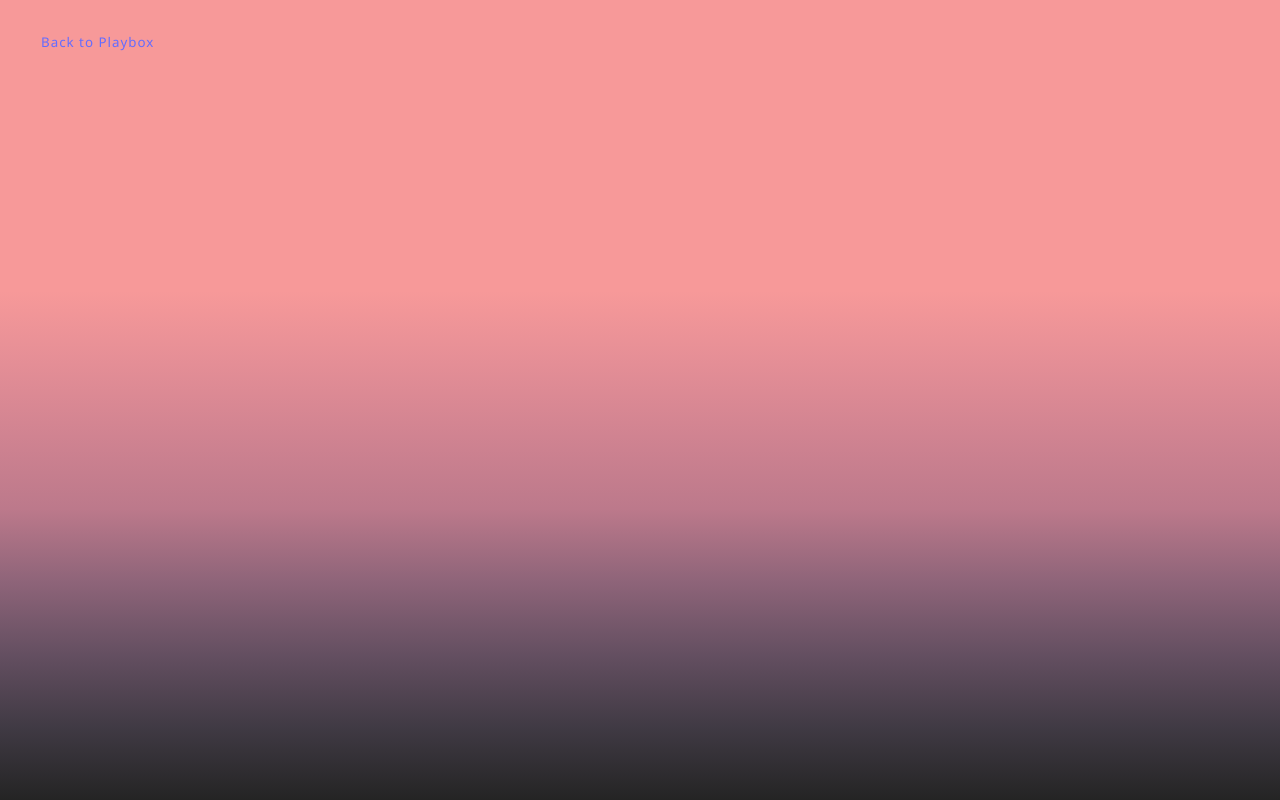
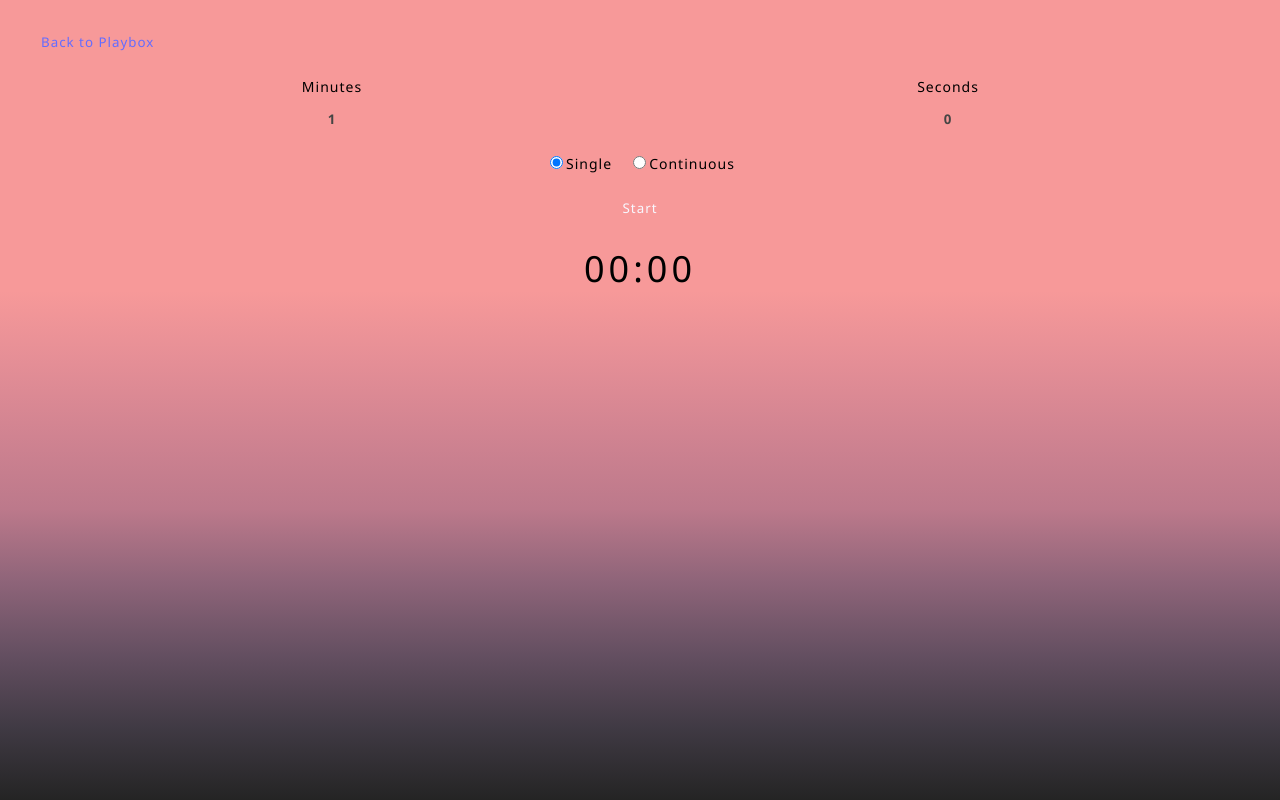
Before and after one commit to klnyc/Ball-Drop, a React (Vite) app: page /#/timer in a window 1280 px wide. Built offline with nearby package versions, Linux system fonts and the light colour scheme.

Commit message:
Add Timer logic

```diff
--- a/src/Timer/Timer.css
+++ b/src/Timer/Timer.css
@@ -1,3 +1,39 @@
 .timer-container {
   padding: 24px;
 }
+
+.timer-selectors {
+  display: flex;
+  flex-direction: row;
+  padding: 16px 0;
+}
+
+.timer-selector {
+  flex: 1;
+}
+
+.timer-selector-label {
+  text-align: center;
+  padding-bottom: 4px;
+}
+
+.timer-selector-start-button {
+  text-align: center;
+}
+
+.timer-selector-radio-group {
+  display: flex;
+  flex-direction: row;
+  justify-content: center;
+  gap: 16px;
+}
+
+.timer-selector-start-button {
+  padding: 16px 0;
+}
+
+.timer-display {
+  text-align: center;
+  font-size: 36px;
+  letter-spacing: 4px;
+}
--- a/src/Timer/components/Timer.tsx
+++ b/src/Timer/components/Timer.tsx
@@ -1,16 +1,94 @@
+import {
+  useEffect,
+  useState,
+  useMemo,
+  type Dispatch,
+  type SetStateAction,
+} from "react";
 import BackToPlayboxButton from "../../common/components/BackToPlayboxButton";
+import Dropdown from "../../common/components/Dropdown";
+import Radio from "../../common/components/Radio";
 
-// input for time
-// checkbox for single (default) and continuous
-// button to start/cancel
-
-// states:
-// game start, playing
+type TimerMode = "single" | "continuous";
 
 const Timer = () => {
+  const [timerMode, setTimerMode] = useState<TimerMode>("single");
+  const [minuteSelection, setMinuteSelection] = useState<string>("1");
+  const [secondSelection, setSecondSelection] = useState<string>("0");
+  const [timeLeft, setTimeLeft] = useState<number>(0);
+
+  const minutesItems = useMemo(() => {
+    return Array(61)
+      .fill(null)
+      .map((_, index) => ({ name: `${index}` }));
+  }, []);
+
+  const secondsItems = useMemo(() => {
+    return [...minutesItems].slice(1);
+  }, []);
+
+  useEffect(() => {
+    const intervalId = setInterval(() => {
+      setTimeLeft((prev) => {
+        if (prev === 0) {
+          clearInterval(intervalId);
+          return 0;
+        }
+        return prev - 1;
+      });
+    }, 1000);
+
+    return () => clearInterval(intervalId);
+  }, [timeLeft]);
+
+  const startTimer = () => {
+    setTimeLeft(Number(minuteSelection) * 60 + Number(secondSelection));
+  };
+
+  const minutes = Math.floor(timeLeft / 60);
+  const seconds = timeLeft % 60;
+  const minuteDisplay = String(minutes).padStart(2, "0");
+  const secondDisplay = String(seconds).padStart(2, "0");
+
   return (
     <div className="timer-container">
       <BackToPlayboxButton color="purple" />
+      <div className="timer-selectors">
+        <div className="timer-selector">
+          <div className="timer-selector-label">Minutes</div>
+          <Dropdown
+            items={minutesItems}
+            selectedItem={minuteSelection}
+            setSelectedItem={setMinuteSelection}
+          />
+        </div>
+        <div className="timer-selector">
+          <div className="timer-selector-label">Seconds</div>
+          <Dropdown
+            items={secondsItems}
+            selectedItem={secondSelection}
+            setSelectedItem={setSecondSelection}
+          />
+        </div>
+      </div>
+      <div className="timer-selector-radio-group">
+        <Radio
+          name="Single"
+          value="single"
+          selected={timerMode}
+          setSelected={setTimerMode as Dispatch<SetStateAction<string>>}
+        />
+        <Radio
+          name="Continuous"
+          value="continuous"
+          selected={timerMode}
+          setSelected={setTimerMode as Dispatch<SetStateAction<string>>}
+        />
+      </div>
+      <div className="timer-selector-start-button">
+        <button onClick={() => startTimer()}>Start</button>
+      </div>
+      <div className="timer-display">{`${minuteDisplay}:${secondDisplay}`}</div>
     </div>
   );
 };
--- /dev/null
+++ b/src/common/components/Radio.tsx
@@ -0,0 +1,28 @@
+import { Dispatch, SetStateAction } from "react";
+
+interface RadioProps {
+  name: string;
+  value: string;
+  selected: string;
+  setSelected: Dispatch<SetStateAction<string>>;
+}
+
+const Radio = ({ selected, setSelected, name, value }: RadioProps) => {
+  const handleChange = () => {
+    setSelected(value);
+  };
+
+  return (
+    <label>
+      <input
+        type="radio"
+        checked={selected === value}
+        value={value}
+        onChange={handleChange}
+      />
+      {name}
+    </label>
+  );
+};
+
+export default Radio;
```
